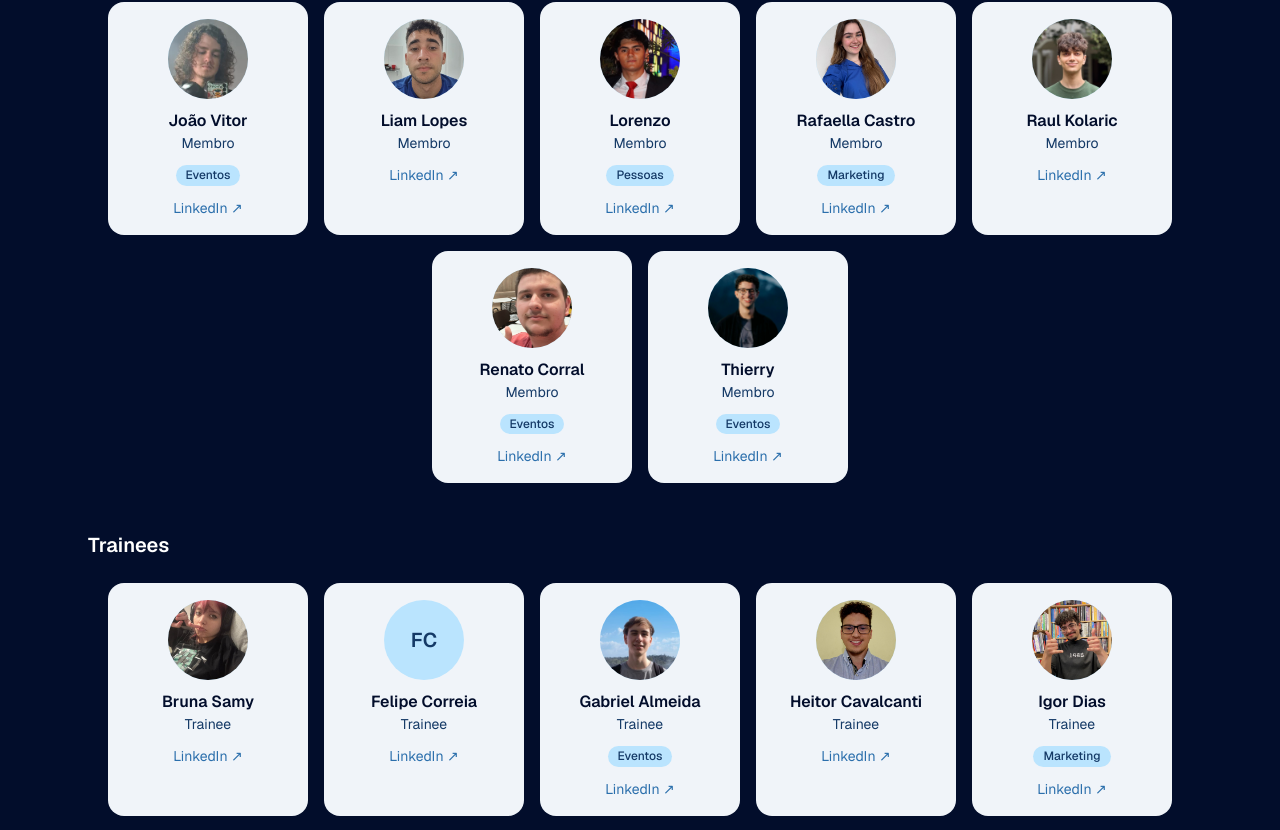
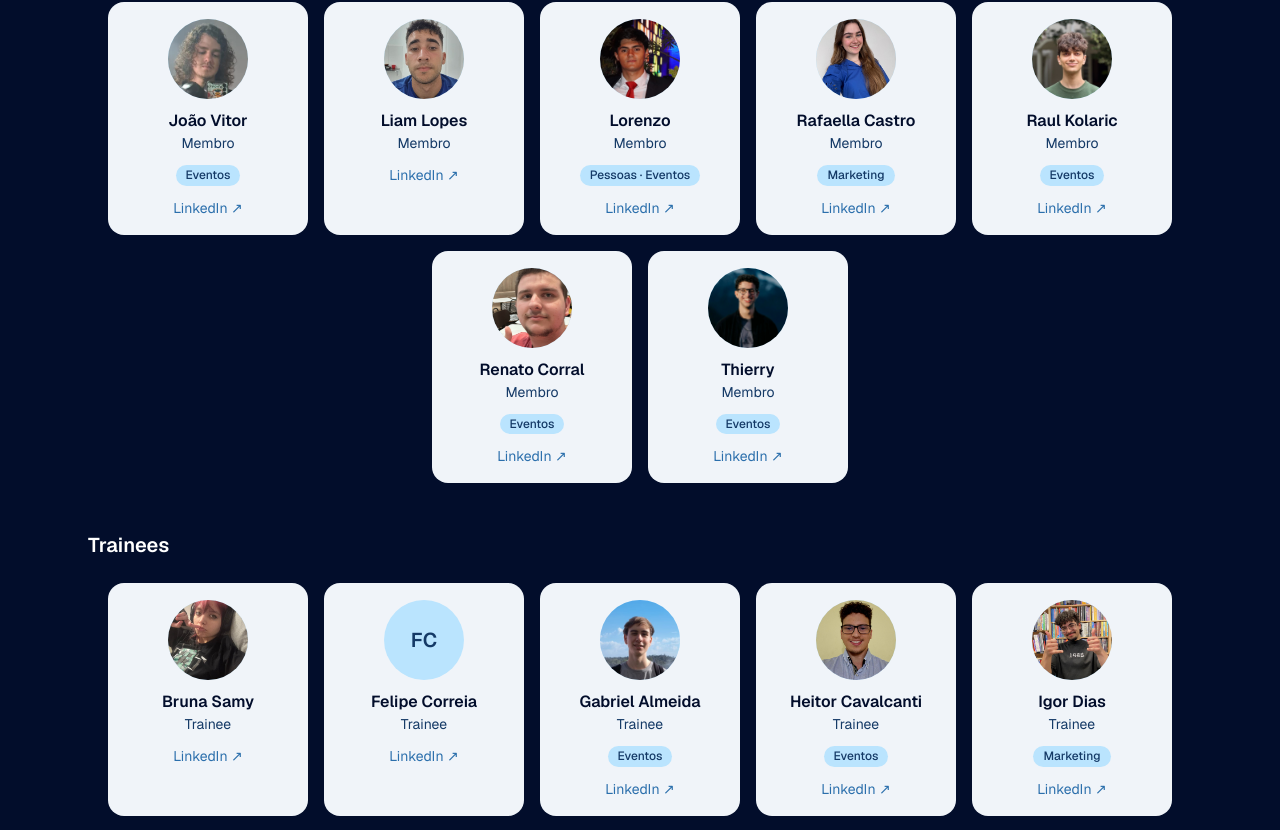
Before and after one commit to PUCTech/site-puctech, a Next.js app: page /equipe in a window 1280 px wide. Shown: the part 2564-3394 px from the top of the page. Built offline with nearby package versions, Linux system fonts and the light colour scheme; no server answers.

Commit message:
feat: changes on event team

```diff
--- a/components/team/CurrentTeam.tsx
+++ b/components/team/CurrentTeam.tsx
@@ -17,31 +17,29 @@ const tabs: { id: TabId; label: string }[] = [
 ];
 
 const sections: {
-  level: Level;
+  key: string;
+  levels: Level[];
   title: string;
   highlight: boolean;
   grid: string;
 }[] = [
   {
-    level: "president",
-    title: "Presidentes",
+    key: "leaders",
+    levels: ["president", "vice"],
+    title: "Diretoria",
     highlight: true,
     grid: featuredGrid,
   },
   {
-    level: "vice",
-    title: "Vice-presidentes",
-    highlight: true,
-    grid: featuredGrid,
-  },
-  {
-    level: "member",
+    key: "member",
+    levels: ["member"],
     title: "Membros",
     highlight: false,
     grid: membersGrid,
   },
   {
-    level: "trainee",
+    key: "trainee",
+    levels: ["trainee"],
     title: "Trainees",
     highlight: false,
     grid: membersGrid,
@@ -135,19 +133,23 @@ export default function CurrentTeam() {
           <p className="text-brand-200/80">Ninguém por aqui ainda.</p>
         )}
 
-        {sections.map((section) => {
-          const people = visible.filter(
-            (member) => levelIn(member, area) === section.level,
-          );
+                {sections.map((section) => {
+          const people = visible
+            .filter((member) => section.levels.includes(levelIn(member, area)))
+            .sort(
+              (a, b) =>
+                section.levels.indexOf(levelIn(a, area)) -
+                section.levels.indexOf(levelIn(b, area)),
+            );
           if (people.length === 0) return null;
 
           return (
-            <div key={section.level}>
+            <div key={section.key}>
               <h3 className="text-xl font-semibold">{section.title}</h3>
               <div className={`mt-6 ${section.grid}`}>
                 {people.map((member, index) => (
                   <MemberCard
-                    key={`${active}-${section.level}-${index}`}
+                    key={`${active}-${section.key}-${index}`}
                     member={member}
                     role={roleIn(member, area)}
                     variant={section.highlight ? "highlight" : "default"}
--- a/data/team.ts
+++ b/data/team.ts
@@ -71,9 +71,9 @@ export const members: Member[] = [
   { name: "Isabella Fleury", group: "membro", presidentOf: ["marketing"], photo: "/equipe/isabella-fleury.jpg", linkedin: "https://www.linkedin.com/in/isabella-fleury-b756b83b4/" },
   { name: "João Vitor", group: "membro", areas: ["eventos"], photo: "/equipe/joao-vitor.jpg", linkedin: "https://www.linkedin.com/in/jo%C3%A3o-vitor-quintella/" },
   { name: "Liam Lopes", group: "membro", photo: "/equipe/liam-lopes.jpg", linkedin: "https://www.linkedin.com/in/liam-lopes-8250b1214/" },
-  { name: "Lorenzo", group: "membro", areas: ["pessoas"], photo: "/equipe/lorenzo.jpg", linkedin: "https://www.linkedin.com/in/lorenzo-cunha-032a9a3a7/" },
+  { name: "Lorenzo", group: "membro", areas: ["pessoas", "eventos"], photo: "/equipe/lorenzo.jpg", linkedin: "https://www.linkedin.com/in/lorenzo-cunha-032a9a3a7/" },
   { name: "Rafaella Castro", group: "membro", viceOf: ["marketing"], photo: "/equipe/rafaella-castro.jpg", linkedin: "https://www.linkedin.com/in/rafaellazlima/" },
-  { name: "Raul Kolaric", group: "membro", photo: "/equipe/raul-kolaric.jpg", linkedin: "https://www.linkedin.com/in/raulkolaric/" },
+  { name: "Raul Kolaric", group: "membro", areas: ["eventos"], photo: "/equipe/raul-kolaric.jpg", linkedin: "https://www.linkedin.com/in/raulkolaric/" },
   { name: "Renato Corral", group: "membro", areas: ["eventos"], photo: "/equipe/renato-corral.jpg", linkedin: "https://www.linkedin.com/in/renatocorralsilva/" },
   { name: "Thierry", group: "membro", areas: ["eventos"], photo: "/equipe/thierry.jpg", linkedin: "https://www.linkedin.com/in/thierry-nadjarian-a33a4a347/" },
 
@@ -81,14 +81,14 @@ export const members: Member[] = [
   { name: "Bruna Samy", group: "trainee", photo: "/equipe/bruna-samy.jpg", linkedin: "https://www.linkedin.com/in/brunasamyfreming/" },
   { name: "Felipe Correia", group: "trainee", linkedin: "https://www.linkedin.com/in/felipe-urzi-04021b34a/" },
   { name: "Gabriel Almeida", group: "trainee", areas: ["eventos"], photo: "/equipe/gabriel-almeida.jpg", linkedin: "https://www.linkedin.com/in/gabriel-almeida-115877410/" },
-  { name: "Heitor Cavalcanti", group: "trainee", photo: "/equipe/heitor-cavalcanti.jpg", linkedin: "https://www.linkedin.com/in/heitorscavalcanti/" },
+  { name: "Heitor Cavalcanti", group: "trainee", areas: ["eventos"], photo: "/equipe/heitor-cavalcanti.jpg", linkedin: "https://www.linkedin.com/in/heitorscavalcanti/" },
   { name: "Igor Dias", group: "trainee", areas: ["marketing"], photo: "/equipe/igor-dias.jpg", linkedin: "https://www.linkedin.com/in/igor-dias-7355773b3/" },
-  { name: "João Gabriel", group: "trainee", photo: "/equipe/joao-gabriel.jpg", linkedin: "https://www.linkedin.com/in/jo%C3%A3o-gabriel-reis-silva-212707410/" },
+  { name: "João Gabriel", group: "trainee", areas: ["eventos"], photo: "/equipe/joao-gabriel.jpg", linkedin: "https://www.linkedin.com/in/jo%C3%A3o-gabriel-reis-silva-212707410/" },
   { name: "Leopoldo", group: "trainee", areas: ["marketing"], photo: "/equipe/leopoldo.jpg", linkedin: "https://www.linkedin.com/in/leopoldo-ortuzal-zuchieri-7a98a8410/" },
   { name: "Pedro Cione", group: "trainee", linkedin: "https://www.linkedin.com/in/pedrocione/" },
   { name: "Pedro Henrique", group: "trainee", areas: ["eventos"], photo: "/equipe/pedro-henrique.jpg", linkedin: "https://www.linkedin.com/in/pedrofpereira/" },
   { name: "Pedro Murakami", group: "trainee", areas: ["eventos"], photo: "/equipe/pedro-murakami.jpg", linkedin: "https://www.linkedin.com/in/pedro-vama-murakami/" },
-  { name: "Pedru Paulo", group: "trainee", photo: "/equipe/pedru-paulo.jpg", linkedin: "https://www.linkedin.com/in/pedru-paulo-c-gama-02633b399/" },
+  { name: "Pedru Paulo", group: "trainee", areas: ["eventos"], photo: "/equipe/pedru-paulo.jpg", linkedin: "https://www.linkedin.com/in/pedru-paulo-c-gama-02633b399/" },
   { name: "Rafael Infantini", group: "trainee", areas: ["eventos"], photo: "/equipe/rafael-infantini.jpg", linkedin: "https://www.linkedin.com/in/rbinfantini/" },
   { name: "Rafael Taffo", group: "trainee", areas: ["marketing"], photo: "/equipe/rafael-taffo.jpg", linkedin: "https://www.linkedin.com/in/rafael-taffo-montanha-5a11093bb/" },
   { name: "Victoria Tavares", group: "trainee", areas: ["pessoas"], photo: "/equipe/victoria-tavares.jpg", linkedin: "https://www.linkedin.com/in/victoria-tavares-877808411/" },
```
